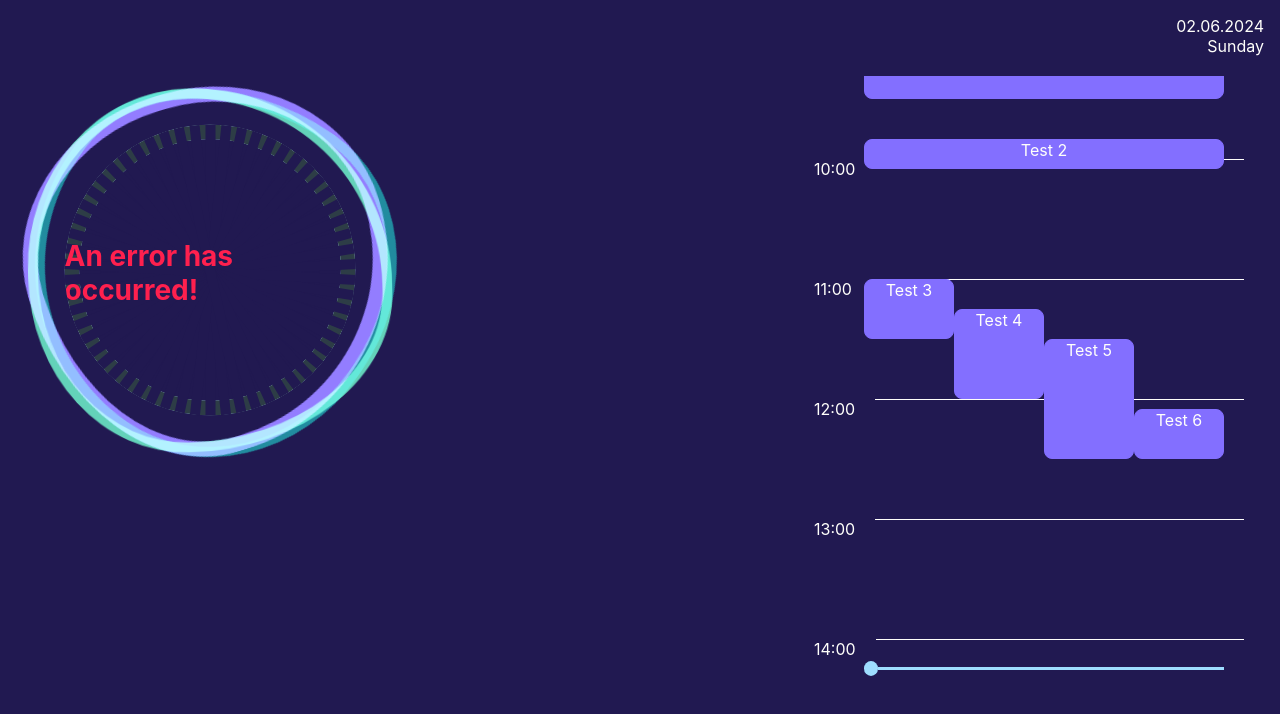
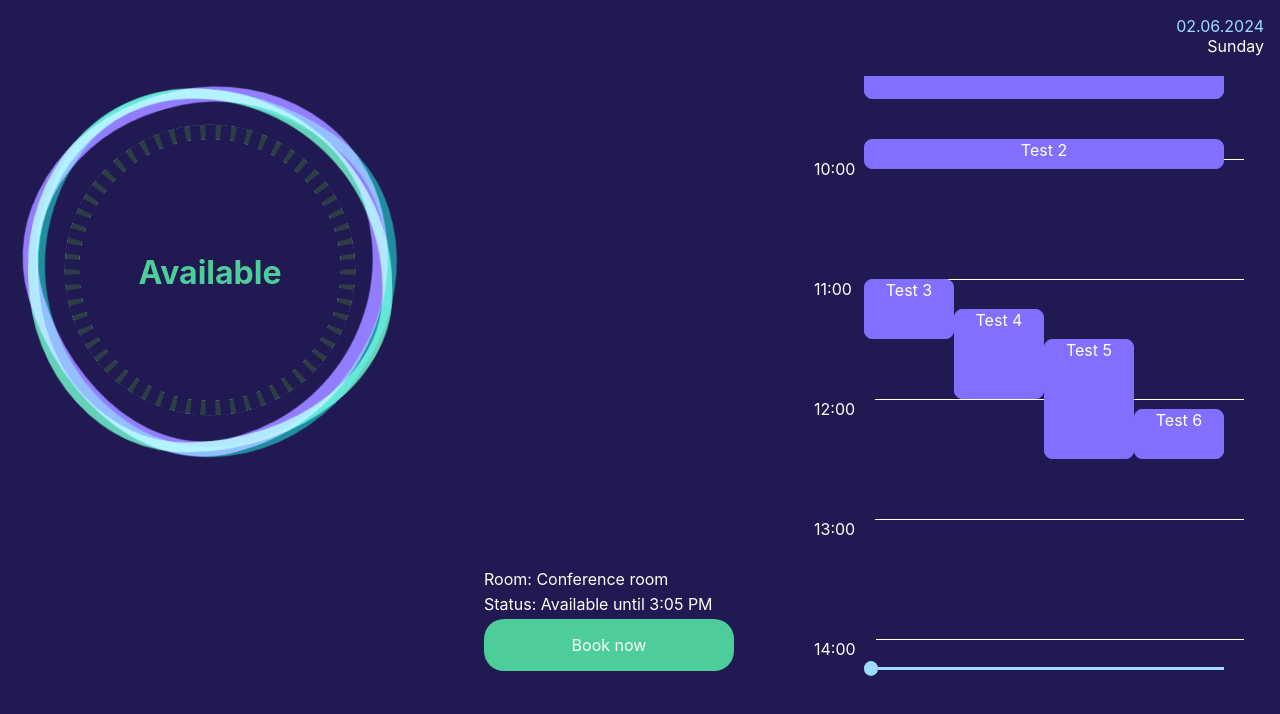
Before and after one commit to LenkoIvanov/TeamsScheduler, a React (Vite) app in the folder react-scheduler/: page / in a window 1280 px wide. Shown: the top 714 px of the page. Built offline with nearby package versions, Linux system fonts and the light colour scheme.

Commit message:
feat: add the info section to the application

```diff
--- a/react-scheduler/src/components/app_container/AppContainer.tsx
+++ b/react-scheduler/src/components/app_container/AppContainer.tsx
@@ -1,4 +1,5 @@
 import { TestData } from "../../helpers/TestData";
+import { InfoSection } from "../info_section/InfoSection";
 import { RoomStatus } from "../room_status/RoomStatus";
 import { Scheduler } from "../scheduler/scheduler_component/Scheduler";
 import styles from "./AppContainer.module.scss";
@@ -10,11 +11,14 @@ export const AppContainer = () => {
         roomName="Conference Room"
         events={TestData}
         currentMoment={new Date()}
-        isError={true}
+        isError={false}
         isLoading={false}
-        handleModalOpen={() => {}}
       />
-      <div></div> {/* TODO: Status section and booking button */}
+      <InfoSection
+        currentEvent={null}
+        events={TestData}
+        roomName="Conference room"
+      />
       <Scheduler events={TestData} />
     </div>
   );
--- a/react-scheduler/src/components/header/Header.module.scss
+++ b/react-scheduler/src/components/header/Header.module.scss
@@ -5,14 +5,14 @@
   .dateInfo {
     margin-left: auto;
     text-align: end;
-    color: var(--clr-white);
+    color: var(--white);
 
     p {
       margin: auto;
     }
 
     .date {
-      color: var(--clr-primary);
+      color: var(--light-blue);
     }
   }
 }
--- /dev/null
+++ b/react-scheduler/src/components/info_section/InfoSection.module.scss
@@ -0,0 +1,7 @@
+.infoSection {
+  margin-top: auto;
+
+  & > * {
+    margin-bottom: 5px;
+  }
+}
--- /dev/null
+++ b/react-scheduler/src/components/info_section/InfoSection.tsx
@@ -0,0 +1,26 @@
+import { roomStatusMessage } from "../../helpers/room_status_helper";
+import { EventInfo } from "../../types/EventInfo";
+import { Button } from "../shared_components/button_component/Button";
+import styles from "./InfoSection.module.scss";
+
+interface InfoSectionProps {
+  currentEvent: EventInfo | null;
+  events: EventInfo[];
+  roomName: string;
+}
+
+export const InfoSection = (props: InfoSectionProps) => {
+  const { events, currentEvent, roomName } = props;
+
+  const handleStatusMessage = () => {
+    return roomStatusMessage(events, currentEvent).statusMsg;
+  };
+
+  return (
+    <div className={styles.infoSection}>
+      <p>Room: {roomName}</p>
+      <p>Status: {handleStatusMessage()}</p>
+      <Button content="Book now" onClick={() => {}} theme="green" />
+    </div>
+  );
+};
--- a/react-scheduler/src/components/room_status/RoomStatus.tsx
+++ b/react-scheduler/src/components/room_status/RoomStatus.tsx
@@ -3,7 +3,6 @@ import { EventInfo } from "../../types/EventInfo";
 import {
   getOngoingEventIdx,
   handleTimeUntilFree,
-  roomStatusMessage,
 } from "../../helpers/room_status_helper";
 import styles from "./RoomStatus.module.scss";
 import { ColorWaves } from "./color_waves/ColorWaves";
@@ -14,7 +13,6 @@ interface RoomStatusProps {
   currentMoment: Date;
   isLoading: boolean;
   isError: boolean;
-  handleModalOpen: () => void;
   roomName: string;
 }
 
@@ -58,10 +56,6 @@ export const RoomStatus = (props: RoomStatusProps) => {
     if (currentEventIdx !== -1) setCurrentEvent(events[currentEventIdx]);
   };
 
-  const handleStatusMessage = () => {
-    return roomStatusMessage(events, currentEvent).statusMsg;
-  };
-
   handleRoomAvailability();
   handleProgressBarUpdate();
   return (
@@ -69,8 +63,6 @@ export const RoomStatus = (props: RoomStatusProps) => {
       <ColorWaves isBooked={!!currentEvent} />
       <ProgressBar
         value={progressBarValue}
-        roomName={roomName.toUpperCase()}
-        roomStatus={handleStatusMessage()}
         isBooked={!!currentEvent}
         isLoading={isLoading}
         isError={isError}
--- a/react-scheduler/src/components/room_status/progress_bar/ProgressBar.tsx
+++ b/react-scheduler/src/components/room_status/progress_bar/ProgressBar.tsx
@@ -8,8 +8,6 @@ import styles from "./ProgressBar.module.scss";
 
 interface ProgressBarProps {
   value: number;
-  roomName: string;
-  roomStatus: string;
   isBooked: boolean;
   isLoading: boolean;
   isError: boolean;
--- /dev/null
+++ b/react-scheduler/src/components/shared_components/button_component/Button.module.scss
@@ -0,0 +1,16 @@
+.button {
+  text-align: center;
+  padding: 1rem;
+  border-radius: 20px;
+  height: fit-content;
+  cursor: pointer;
+  color: var(--white);
+
+  &[data-theme="purple"] {
+    background-color: var(--light-purple);
+  }
+
+  &[data-theme="green"] {
+    background-color: var(--light-green);
+  }
+}
--- /dev/null
+++ b/react-scheduler/src/components/shared_components/button_component/Button.tsx
@@ -0,0 +1,16 @@
+import styles from "./Button.module.scss";
+
+interface ButtonProps {
+  content: string;
+  onClick: () => void;
+  theme: "purple" | "green";
+}
+
+export const Button = (props: ButtonProps) => {
+  const { content, theme, onClick } = props;
+  return (
+    <div className={styles.button} onClick={onClick} data-theme={theme}>
+      {content}
+    </div>
+  );
+};
```
